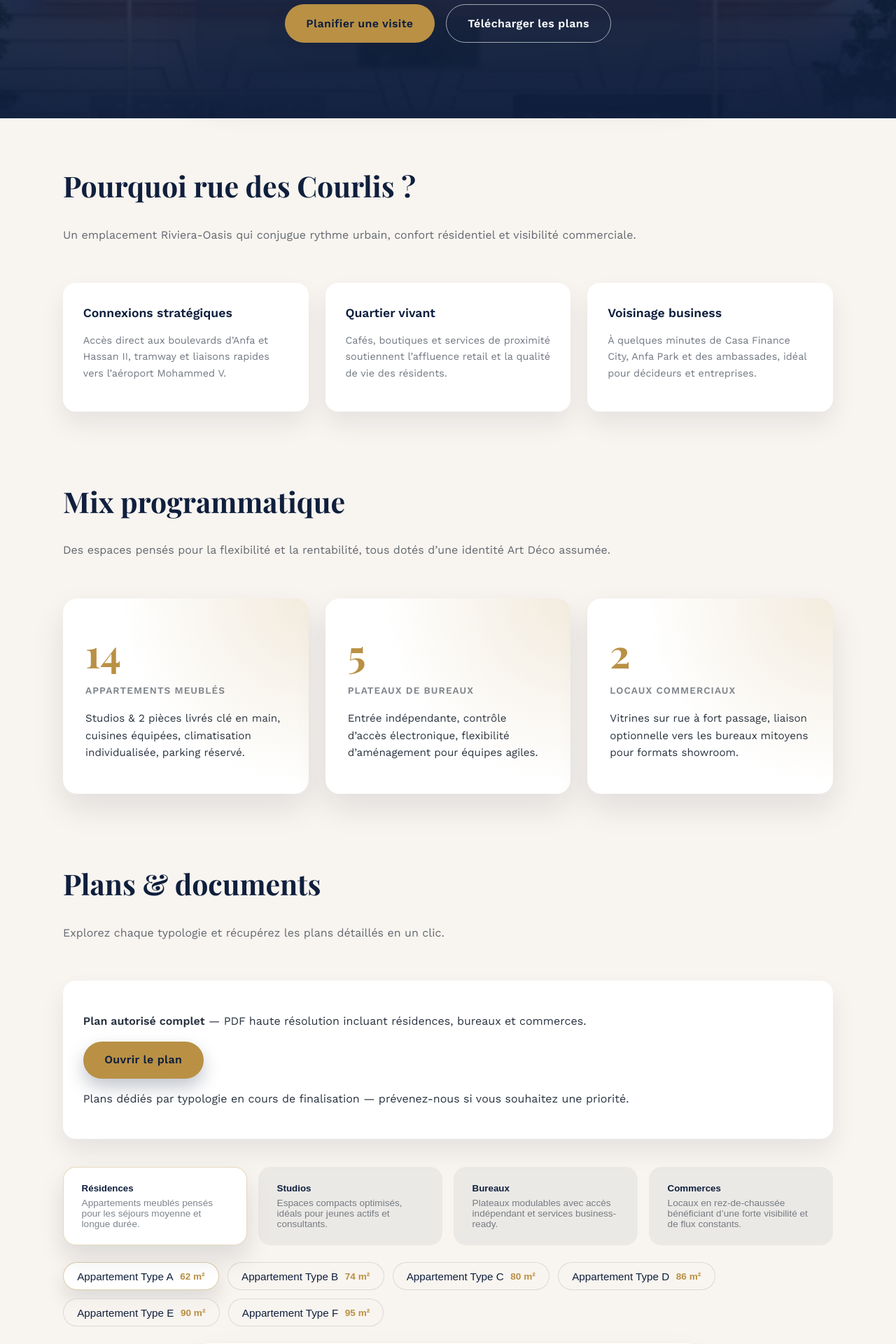
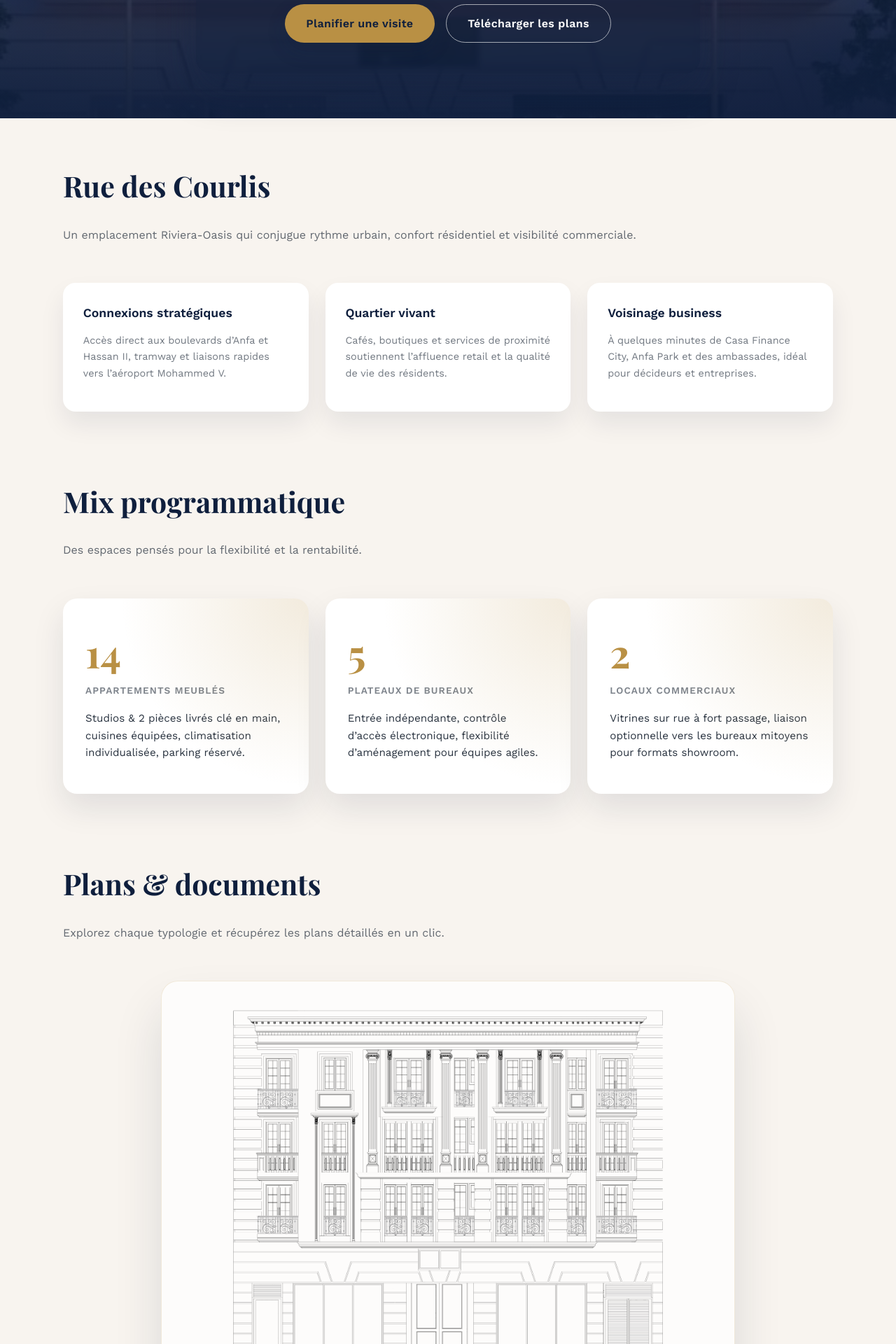
Before and after one commit to jipijipi/HKS, a Jekyll site: the page built from index.html, in a window 1280 px wide. Shown: the part 596-2516 px from the top of the page at 70% size. Built offline with Jekyll 4.4.1, drawn with Linux system fonts in a browser that asks for light colours.

Commit message:
Refactor code structure for improved readability and maintainability

```diff
--- a/_data/advantages.yml
+++ b/_data/advantages.yml
@@ -1,4 +1,4 @@
-title: Pourquoi rue des Courlis ?
+title: Rue des Courlis
 subtitle: Un emplacement Riviera-Oasis qui conjugue rythme urbain, confort résidentiel et visibilité commerciale.
 items:
   - title: Connexions stratégiques
--- a/_data/program.yml
+++ b/_data/program.yml
@@ -1,5 +1,5 @@
 title: Mix programmatique
-subtitle: Des espaces pensés pour la flexibilité et la rentabilité, tous dotés d’une identité Art Déco assumée.
+subtitle: Des espaces pensés pour la flexibilité et la rentabilité.
 stats:
   - value: 14
     label: Appartements meublés
--- a/_includes/plans.html
+++ b/_includes/plans.html
@@ -3,6 +3,9 @@
     <h2 class="section__title">Plans & documents</h2>
     <p class="section__subtitle">Explorez chaque typologie et récupérez les plans détaillés en un clic.</p>
   </div>
+  <figure class="plans-illustration">
+    <img src="{{ '/photos/facade-line.png' | relative_url }}" alt="Illustration linéaire de la Résidence Courlis" loading="lazy" />
+  </figure>
   <div class="card">
     <p><strong>Plan autorisé complet</strong> — PDF haute résolution incluant résidences, bureaux et commerces.</p>
     <p>
--- a/assets/css/main.scss
+++ b/assets/css/main.scss
@@ -568,3 +568,17 @@
     grid-template-columns: 1fr;
   }
 }
+.plans-illustration {
+  display: flex;
+  justify-content: center;
+  margin: 0 0 2.5rem;
+}
+
+.plans-illustration img {
+  width: min(100%, 820px);
+  background: rgba(255, 255, 255, 0.75);
+  border-radius: 24px;
+  padding: 2rem 3rem;
+  box-shadow: 0 40px 70px rgba(15, 31, 61, 0.12);
+  border: 1px solid rgba(185, 144, 68, 0.18);
+}
```
Also changed, not shown: photos/facade-line.png (added), plans/2x/facade-lineart.png (added), plans/2x/facade.png (deleted).
